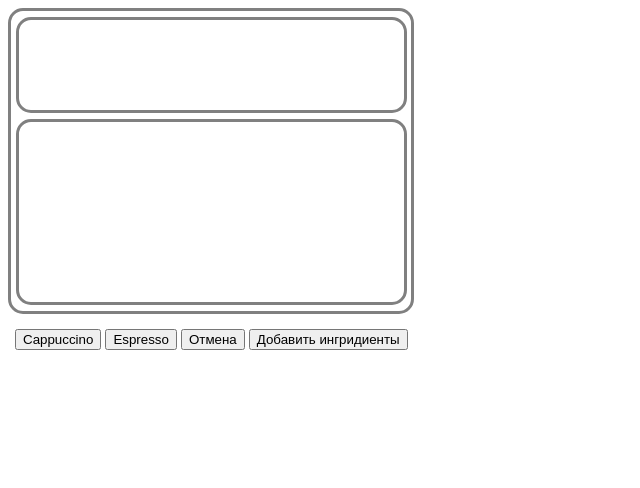
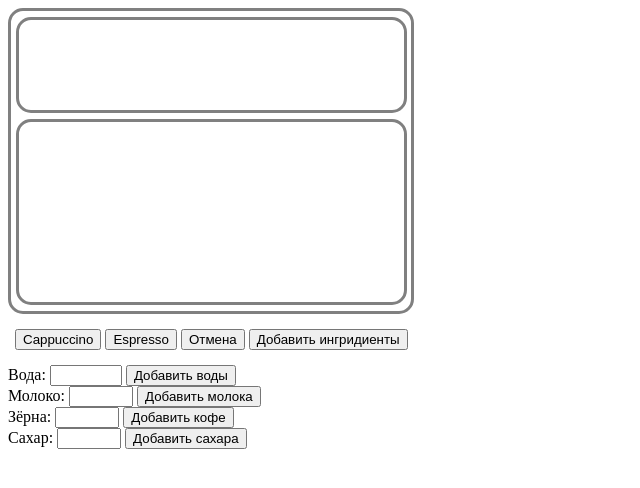
Before and after one commit to yur-buley/coffeeMachine, a website: page source/index.html in a window 1280 px wide. Shown: the whole page, without its empty margins (0-640 px from the left). Drawn offline with nearby package versions, Linux system fonts and the light colour scheme.

Commit message:
adding ingridients

```diff
--- a/source/index.html
+++ b/source/index.html
@@ -9,21 +9,48 @@
   <script src="https://cdnjs.cloudflare.com/ajax/libs/jquery/3.3.1/jquery.min.js"></script>
 
   <!-- build:css /css/main.min.css -->
-  <link rel="stylesheet" href="/css/main.css">
+  <link rel="stylesheet" href="./css/main.css">
   <!-- endbuild -->
 </head>
 <body>
   <div class="wrapper">
-  	<div class="panel">
-  		<div class="info"></div>
-  		<div class="err"></div>
-  	</div>
+    <div class="panel">
+      <div class="info"></div>
+      <div class="err"></div>
+    </div>
     <div class="buttons">
       <input id="cap" type="button" onclick="panas.makeCoffeeCap()" value="Cappuccino">
       <input id="esp" type="button" onclick="panas.makeCoffeeEsp()" value="Espresso">
       <input id="cancel" type="button" onclick="panas.cancel()" value="Отмена">
-      <input id="add" type="button" onclick="panas.fullFill()" value="Добавить ингридиенты">
+      <input id="add" type="button" onclick="addIngrs()" value="Добавить ингридиенты">
+    </div>
+    <div class="add_ingrs hidden">
+      <div>
+        <span>Вода:</span>
+        <input type="number" min="100" max="1500" step="100">
+        <input id="fillWater" type="button" onclick="panas.fillWater()" value="Добавить воды">
+      </div>
+      <div>
+        <span>Молоко:</span>
+        <input type="number" min="50" max="300" step="50">
+        <input id="fillMilk" type="button" onclick="panas.fillMilk()" value="Добавить молока">
+      </div>
+      <div>
+        <span>Зёрна:</span>
+        <input type="number" min="30" max="150" step="10">
+        <input id="fillBeans" type="button" onclick="panas.fillBeans()" value="Добавить кофе">
+      </div>
+      <div>
+        <span>Сахар:</span>
+        <input type="number" min="20" max="100" step="10">
+        <input id="fillSugar" type="button" onclick="panas.fillSugar()" value="Добавить сахара">
+      </div>
     </div>
   </div>
+
+
+
+<script src="./js/addIngrs.js"></script>
+
 </body>
 </html>
```
